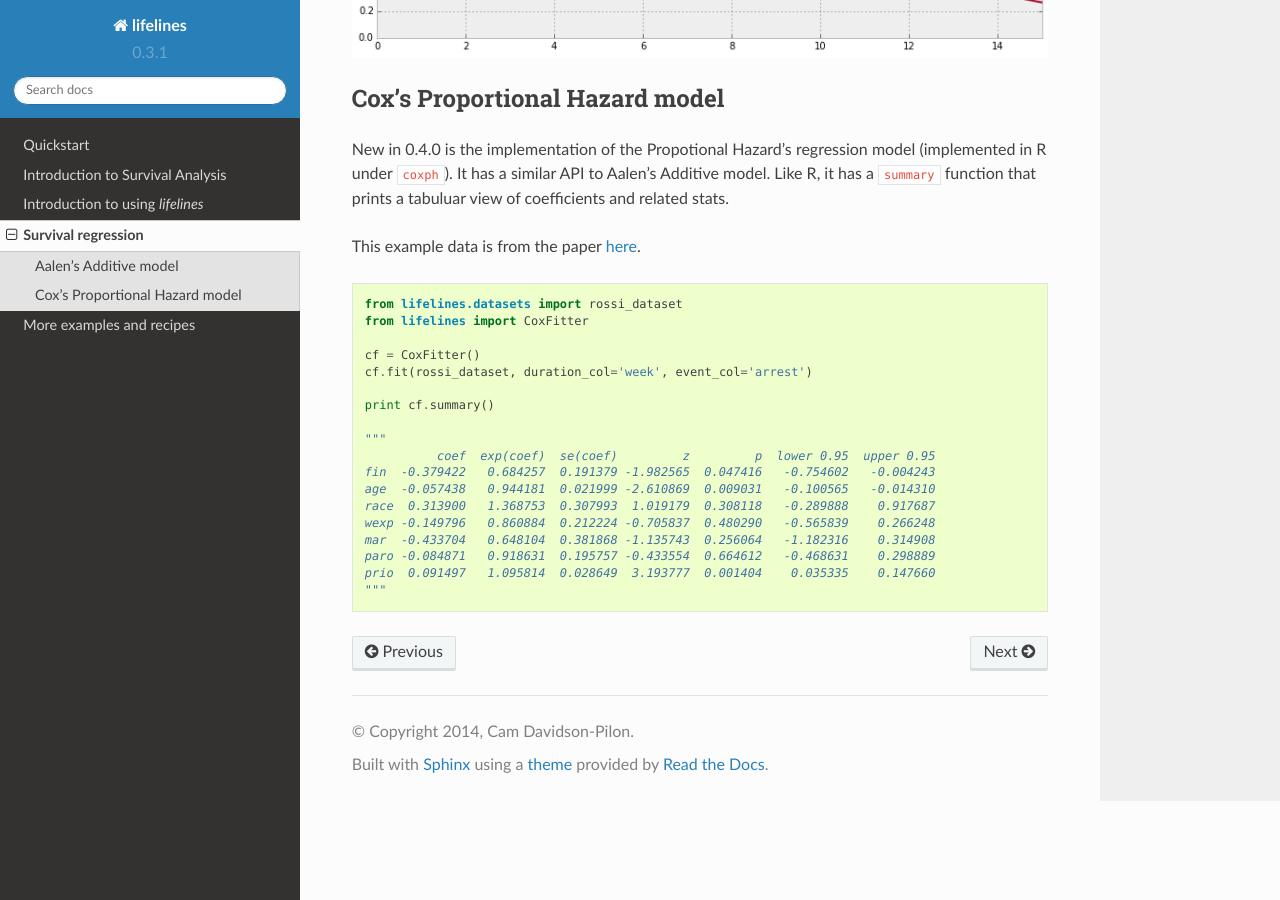
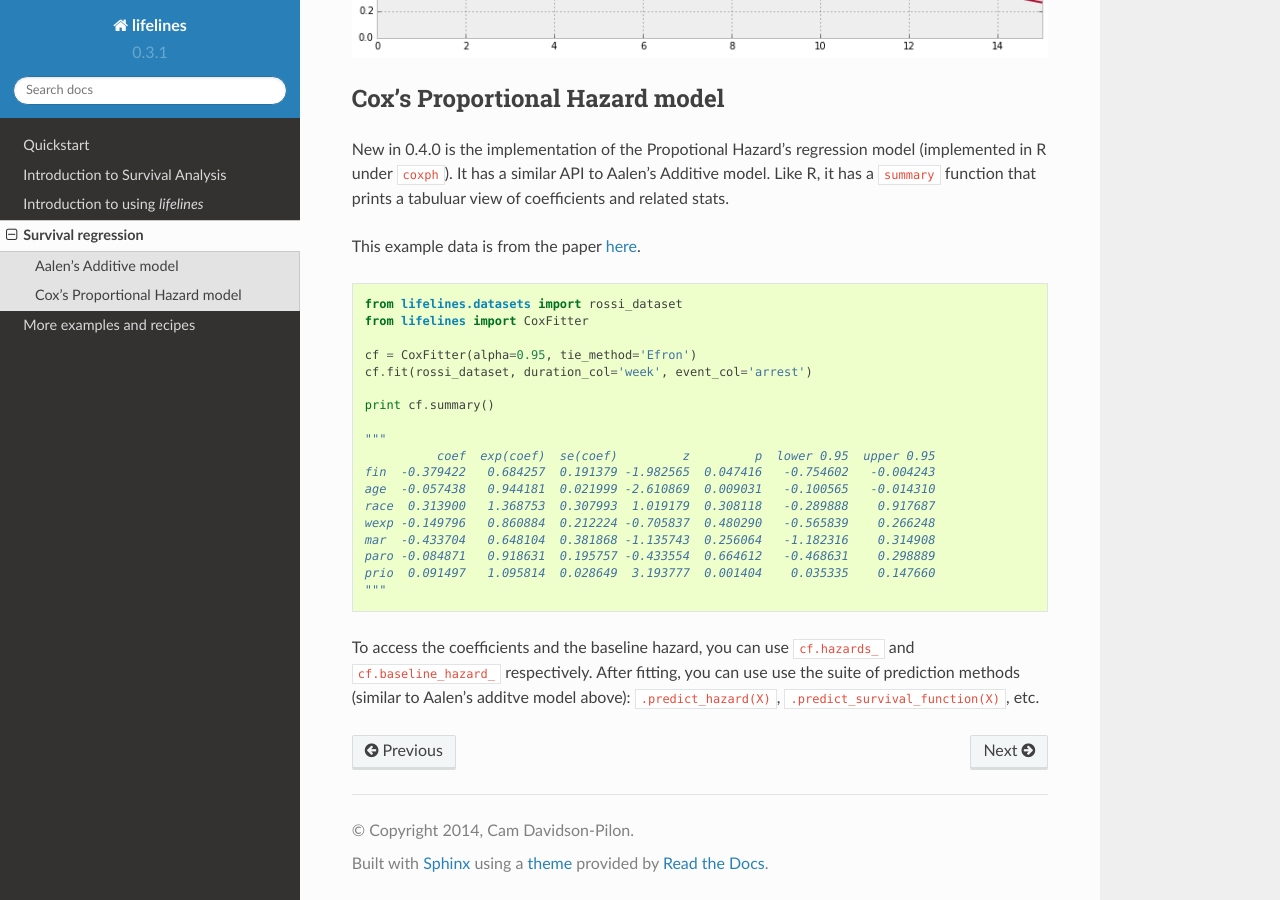
Before and after one commit to CamDavidsonPilon/lifelines, a Sphinx documentation site: the page built from docs/survival_regression.rst, in a window 1280 px wide and 900 px high, scrolled down 4254 px. Built offline with Sphinx 7.4.7 and the Read the Docs theme 2.0.0, drawn with Linux system fonts in a browser that asks for light colours; formulas are drawn with MathJax 3.

Commit message:
more docs

```diff
--- a/docs/survival_regression.rst
+++ b/docs/survival_regression.rst
@@ -398,7 +398,7 @@ This example data is from the paper `here <http://cran.r-project.org/doc/contrib
     from lifelines.datasets import rossi_dataset
     from lifelines import CoxFitter
 
-    cf = CoxFitter()
+    cf = CoxFitter(alpha=0.95, tie_method='Efron')
     cf.fit(rossi_dataset, duration_col='week', event_col='arrest')
 
     print cf.summary()
@@ -413,3 +413,5 @@ This example data is from the paper `here <http://cran.r-project.org/doc/contrib
     paro -0.084871   0.918631  0.195757 -0.433554  0.664612   -0.468631    0.298889
     prio  0.091497   1.095814  0.028649  3.193777  0.001404    0.035335    0.147660
     """
+
+To access the coefficients and the baseline hazard, you can use ``cf.hazards_`` and ``cf.baseline_hazard_`` respectively. After fitting, you can use use the suite of prediction methods (similar to Aalen's additve model above): ``.predict_hazard(X)``, ``.predict_survival_function(X)``, etc.
```
